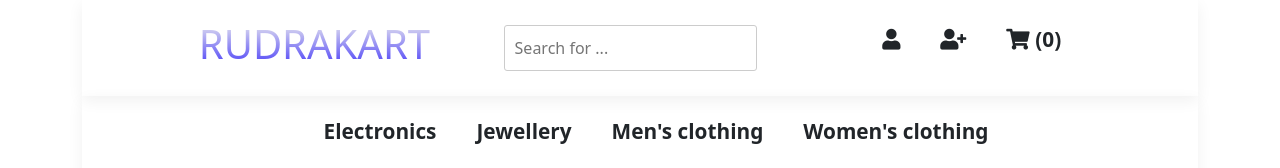
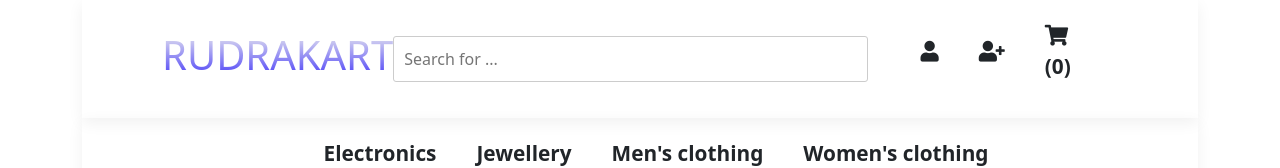
Before and after one commit to mbjoshi44/Ecommerce-RudraKart, a React (Create React App) app: page / in a window 1280 px wide. Shown: the top 168 px of the page. Built offline with nearby package versions, Linux system fonts and the light colour scheme; no server answers.

Commit message:
set for searchbar

```diff
--- a/src/pages/header/Header.js
+++ b/src/pages/header/Header.js
@@ -6,6 +6,8 @@ const Nav = ({setSearch}) => {
 
 
 const cartData = useSelector((state) => state.cart.cartList);
+
+
     return (
     <>
         <nav className='main-nav'>
@@ -15,13 +17,14 @@ const cartData = useSelector((state) => state.cart.cartList);
                 <span>K</span>art
                 </h4>
             </div></Link>
-            <form >
+
                 <input type="text"
+                className='w-50'
                 placeholder='Search for ...'
                      onChange={(e)=>{setSearch(e.target.value.toLowerCase())}}
                 />
 
-            </form>
+
             {/* for Menu */}
             <div >
                 <ul className="menu-link">
```
